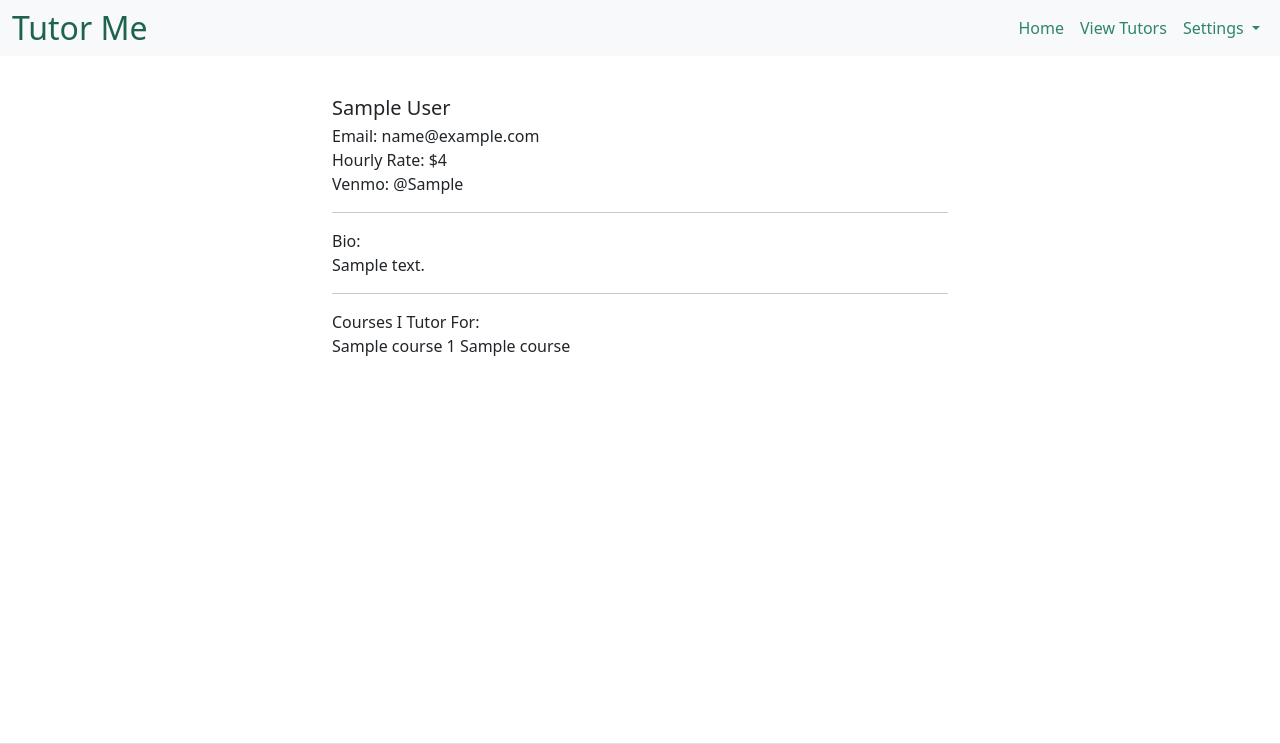
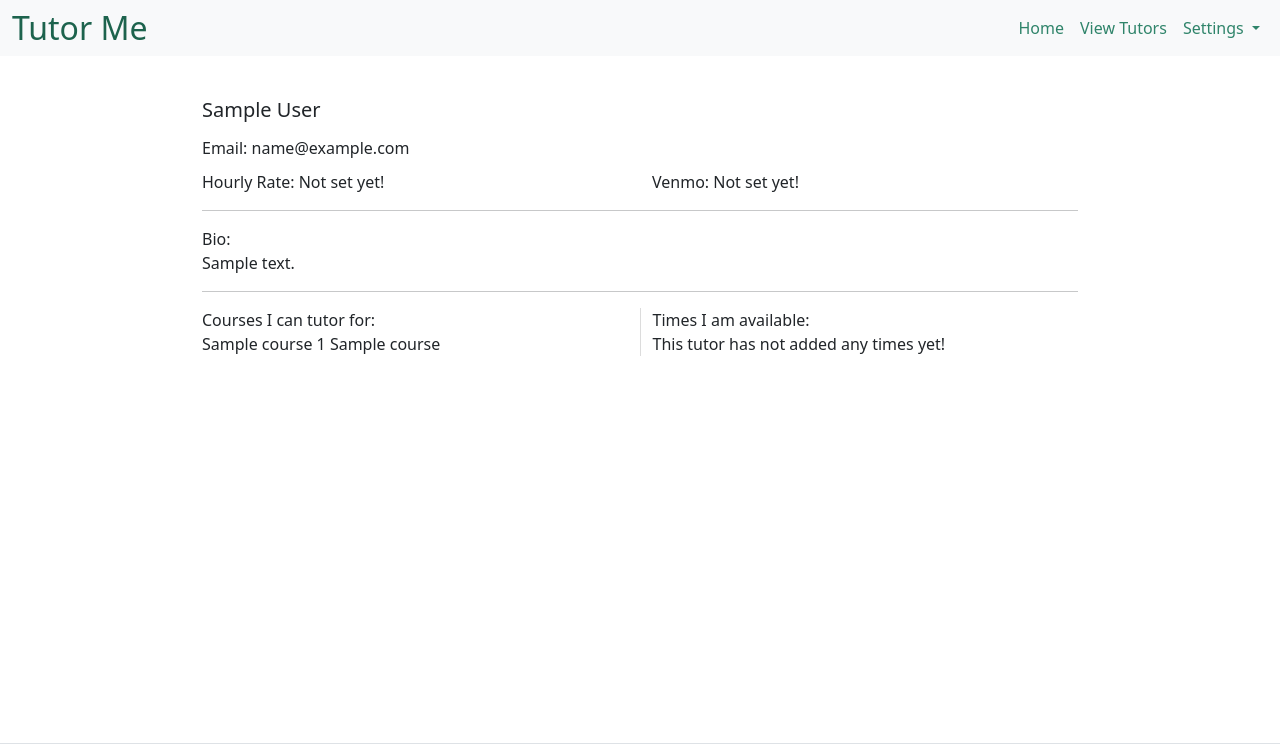
Before and after one commit to hayden-johnson02/TutorMe, a Django app: page /view_tutors/1/ in a window 1280 px wide. Shown: the top 744 px of the page. Run offline with Django 4.2, Linux system fonts and the light colour scheme; a user stored in the database is signed in; tables that the repository leaves empty hold one stand-in row (values such as "Sample post"); data that the repository does not hold is empty; some libraries are stand-ins or nearby versions.

Commit message:
UI to reflect addition of tutoring times available

```diff
--- a/tutorme/templates/edit_profile.html
+++ b/tutorme/templates/edit_profile.html
@@ -123,7 +123,7 @@
     {% if user.profile.is_tutor %}
         <div class="card">
         <div class="card-header">
-            <h3 style="margin-top: 10px">Add/Remove Sessions</h3>
+            <h3 style="margin-top: 10px">Add/Remove Available Tutoring Times</h3>
         </div>
         <div class="card-body" id="Sessions">
             <form method="post" action="#Sessions">
--- a/tutorme/templates/view_tutor_profile.html
+++ b/tutorme/templates/view_tutor_profile.html
@@ -3,18 +3,32 @@
 {% block title %}Tutor Me | Profile{% endblock %}
 {% block content %}
 
-<div class="container col-6 py-5">
+<div class="container" style="margin-top: 50px; margin-bottom: 50px; max-width: 900px">
     <div class="d-flex w-100 justify-content-between">
       <h5 class="mb-1">{{ current_tutor.first_name }} {{current_tutor.last_name}}</h5>
     </div>
-    <div>
+    <div style="margin-top: 10px">
         Email: {{ current_tutor.email }}
     </div>
-    <div>
-        Hourly Rate: ${{ current_tutor.hourly_rate }}
-    </div>
-    <div>
-        Venmo: @{{ current_tutor.venmo }}
+        <div class="row" style="margin-top: 10px">
+        <div class="col">
+            <label>Hourly Rate:
+            {% if current_tutor.profile.hourly_rate is None %}
+                Not set yet!
+            {% else %}
+                ${{ current_tutor.profile.hourly_rate }}
+            {% endif %}
+            </label>
+        </div>
+        <div class="col">
+            <label>Venmo:
+            {% if current_tutor.profile.venmo is None %}
+                Not set yet!
+            {% else %}
+                @{{ current_tutor.profile.venmo }}
+            {% endif %}
+            </label>
+        </div>
     </div>
     <div>
         <hr> Bio: </hr>
@@ -23,16 +37,35 @@
         {{ current_tutor.bio }}
     </div>
 
-    <div>
-        <hr> Courses I Tutor For: </hr>
-    </div>
+    <hr>
 
-    <div >
-        {% for course in tutor_courses %}
-        <div>
-            {{course}}
+    <div class="row">
+        <div class="col" style="border-right: 1px solid gainsboro">
+            <label>Courses I can tutor for:</label>
+            {% if tutor_courses is None %}
+                <div></div>
+                <label>This tutor has not added any courses yet!</label>
+            {% else %}
+                {% for c in tutor_courses %}
+                    <div>
+                        {{ c.subject }} {{ c.catalog_number }} {{ c.course_name }}
+                    </div>
+                {% endfor %}
+            {% endif %}
         </div>
-        {% endfor %}
+        <div class="col">
+            <label>Times I am available:</label>
+            {% if tutor_sessions is None %}
+                <div></div>
+                <label>This tutor has not added any times yet!</label>
+            {% else %}
+                {% for s in tutor_sessions %}
+                    <div>
+                        {{ s.day }}, {{ s.start_time }} to {{ s.end_time }}
+                    </div>
+                {% endfor %}
+            {% endif %}
+        </div>
     </div>
 
 {% endblock %}
--- a/tutorme/views.py
+++ b/tutorme/views.py
@@ -36,7 +36,10 @@ def profile_view(request):
     courses = Course.objects.filter(profile=request.user.profile)
     if not courses:
         courses = None
-    return render(request, 'profile.html', {'courses': courses})
+    tutor_sessions = TutorSession.objects.filter(tutor=request.user.profile)
+    if not tutor_sessions:
+        tutor_sessions = None
+    return render(request, 'profile.html', {'courses': courses, 'tutor_sessions': tutor_sessions})
 
 
 # https://dev.to/earthcomfy/django-update-user-profile-33ho
@@ -243,13 +246,13 @@ def tutor_list(request):
 @login_required(login_url='/login/')
 def tutor_page(request, tutor_id):
     if request.user.profile.is_student:
-        tutor_courses = []
-        for course in list(Course.objects.all()):
-            if course.profile.id == tutor_id:
-                course_string = course.subject + ' ' + str(course.catalog_number) + ' ' + course.course_name
-                tutor_courses.append(course_string)
-        context = {
-            'current_tutor': Profile.objects.get(pk=tutor_id),
-            'tutor_courses': tutor_courses
-        }
-        return render(request, 'view_tutor_profile.html', context)
+        current_tutor = Profile.objects.get(pk=tutor_id)
+        tutor_courses = Course.objects.filter(profile=current_tutor)
+        if not tutor_courses:
+            tutor_courses = None
+        tutor_sessions = TutorSession.objects.filter(tutor=current_tutor)
+        if not tutor_sessions:
+            tutor_sessions = None
+        return render(request, 'view_tutor_profile.html', {'current_tutor': current_tutor,
+                                                           'tutor_courses': tutor_courses,
+                                                           'tutor_sessions': tutor_sessions})
```
Also changed, not shown: tutorme/templates/profile.html (+33 -9 lines).
